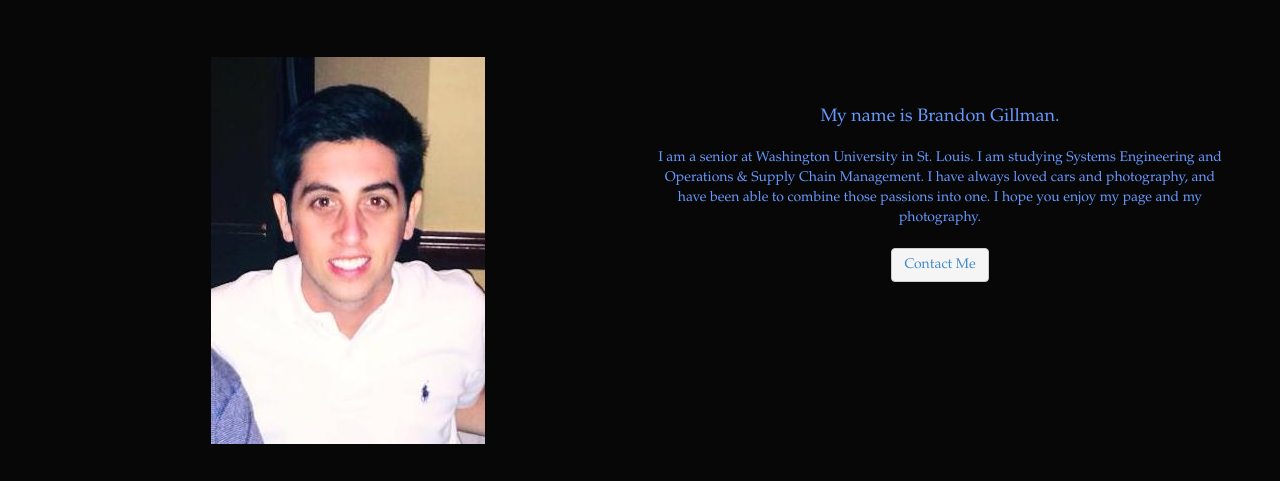
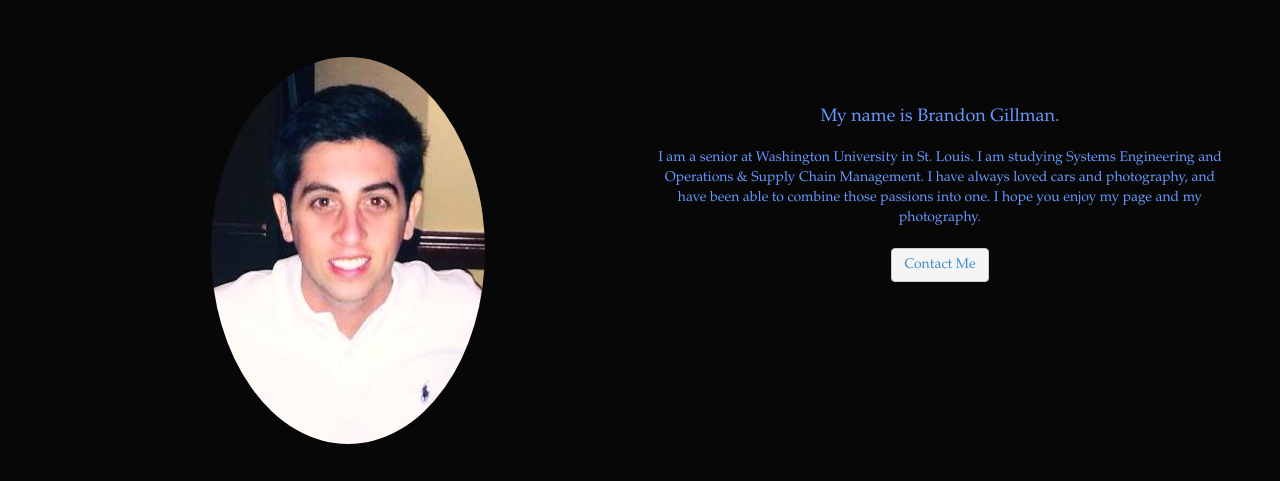
Before and after one commit to brandongillman/cars, a plain HTML site: page info.html in a window 1280 px wide. Shown: the part 53-534 px from the top of the page. Drawn offline with nearby package versions, Linux system fonts and the light colour scheme; a script that the page names is missing.

Commit message:
Rounded picture corners

```diff
--- a/css/custom.css
+++ b/css/custom.css
@@ -637,3 +637,6 @@ body{
 .thumbnail, .car, .contact, .form-group, .checkbox, .submit{
 	font-family: "Palatino Linotype", "Book Antiqua", Palatino, serif;
 }
+.picture{
+	border-radius: 100%;
+}
--- a/info.html
+++ b/info.html
@@ -45,8 +45,8 @@
 
       <div class="row marketing">
         <div class="col-xl-3"></div>
-        <div class="col-lg-6 col-xl-6">
-          <img src="images/selfie.jpg"
+        <div class="col-lg-6 col-xl-6 picture">
+          <img class="picture" src="images/selfie.jpg"
         </div>
         <div class="col-xl-3"></div>
       </div>
```
Also changed, not shown: GillmanSkiPic.jpg (added).
